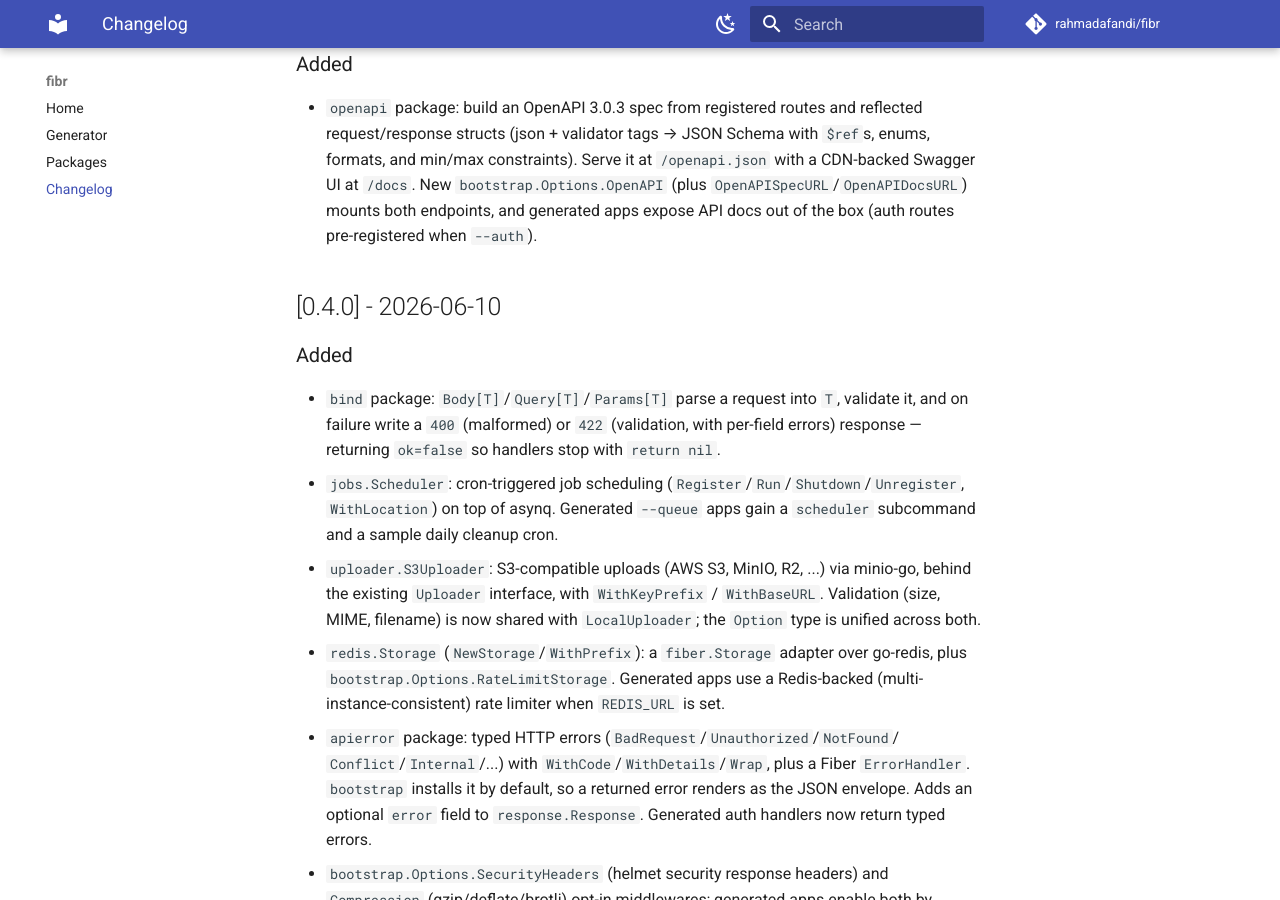
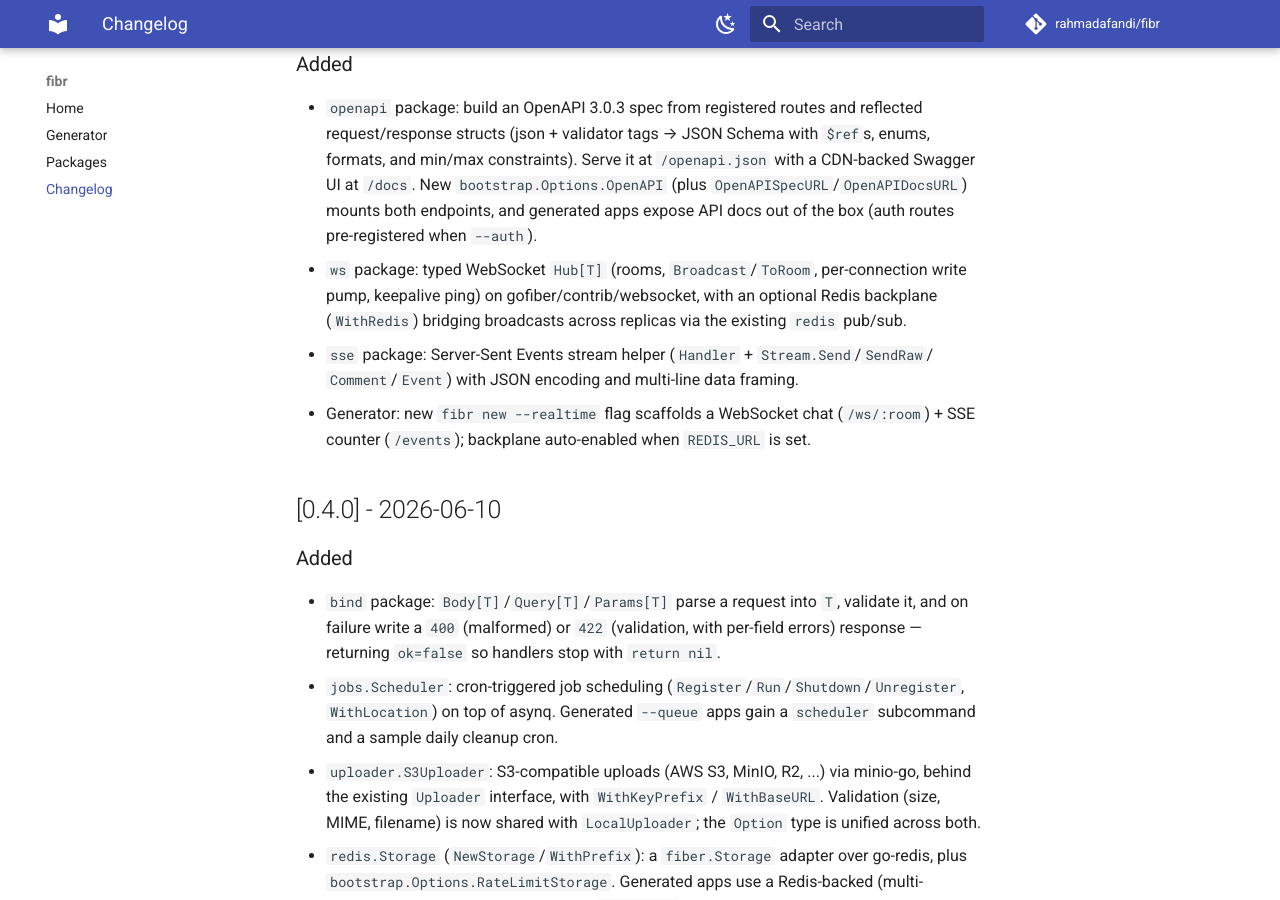
Before and after one commit to rahmadafandi/fibr, an MkDocs documentation site: the page built from docs-site/changelog.md, in a window 1280 px wide and 900 px high, scrolled down 370 px. Built offline with MkDocs 1.6.1 and Material for MkDocs 9.7.7, drawn with Linux system fonts in a browser that asks for light colours; comment, search, counter and statistics services are not loaded.

Commit message:
docs(ws,sse): document realtime packages + changelog

```diff
--- a/CHANGELOG.md
+++ b/CHANGELOG.md
@@ -15,6 +15,14 @@ and this project adheres to [Semantic Versioning](https://semver.org/spec/v2.0.0
   with a CDN-backed Swagger UI at `/docs`. New `bootstrap.Options.OpenAPI`
   (plus `OpenAPISpecURL`/`OpenAPIDocsURL`) mounts both endpoints, and generated
   apps expose API docs out of the box (auth routes pre-registered when `--auth`).
+- `ws` package: typed WebSocket `Hub[T]` (rooms, `Broadcast`/`ToRoom`, per-connection
+  write pump, keepalive ping) on gofiber/contrib/websocket, with an optional Redis
+  backplane (`WithRedis`) bridging broadcasts across replicas via the existing `redis`
+  pub/sub.
+- `sse` package: Server-Sent Events stream helper (`Handler` + `Stream.Send`/`SendRaw`/
+  `Comment`/`Event`) with JSON encoding and multi-line data framing.
+- Generator: new `fibr new --realtime` flag scaffolds a WebSocket chat (`/ws/:room`) +
+  SSE counter (`/events`); backplane auto-enabled when `REDIS_URL` is set.
 
 ## [0.4.0] - 2026-06-10
 
```
Also changed, not shown: docs-site/packages.md (+2 -0 lines).
